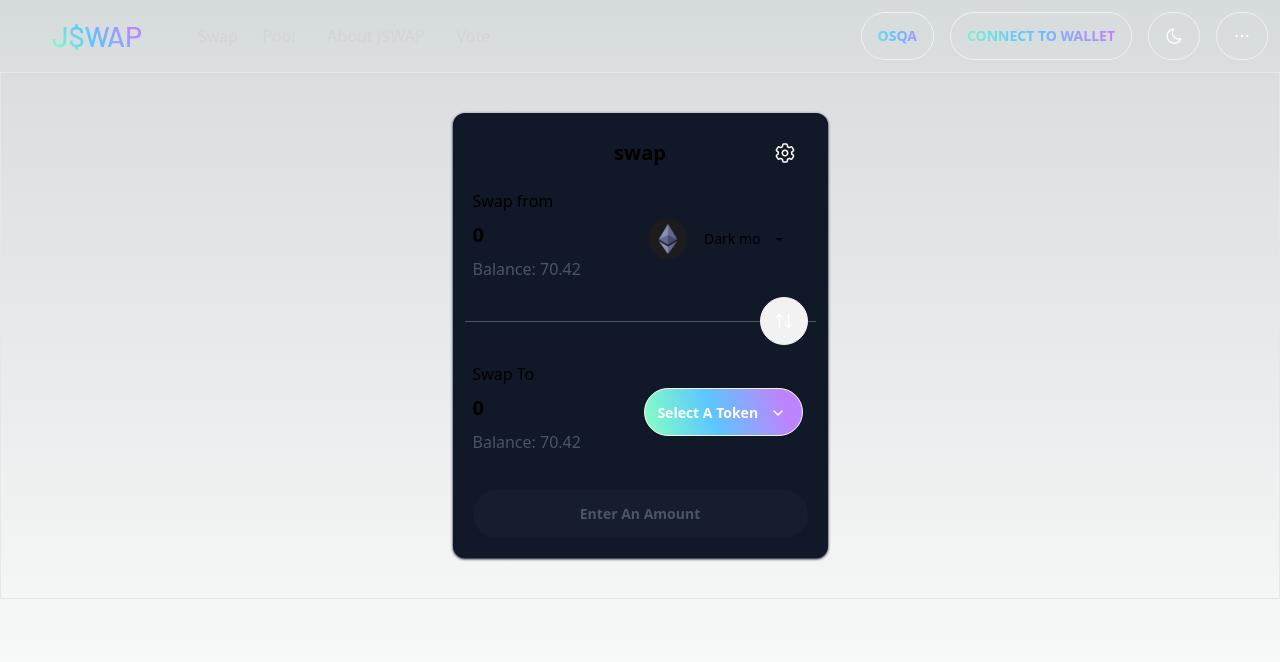
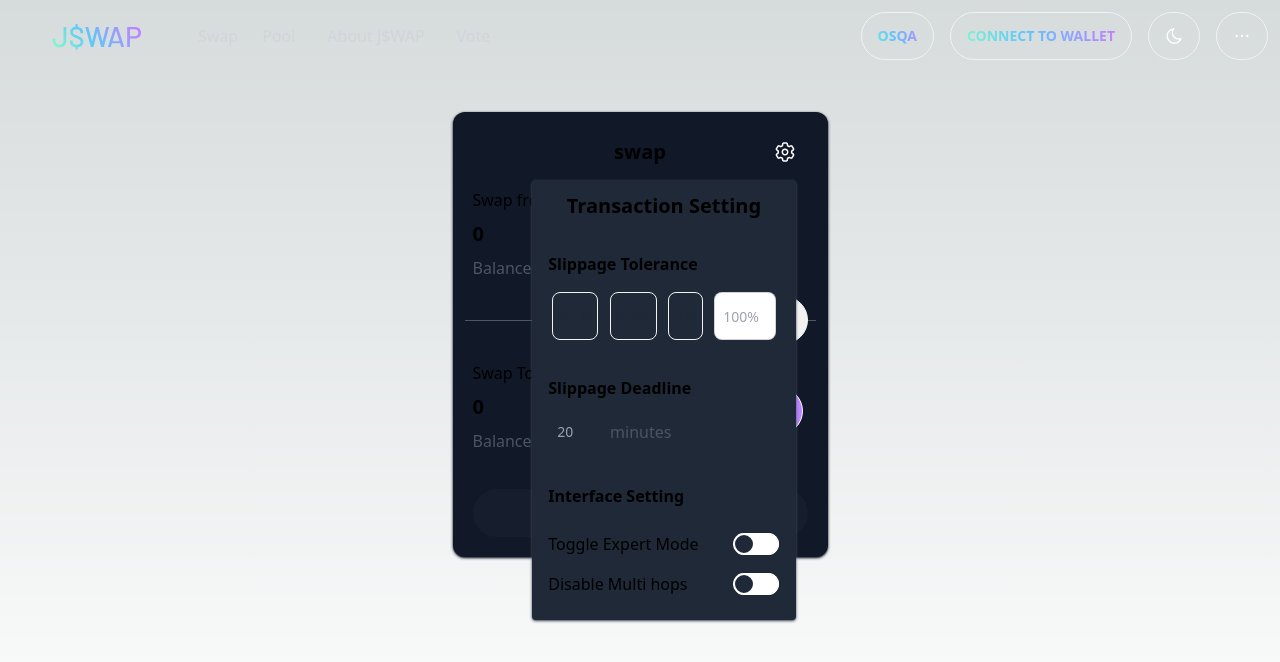
Before and after one commit to ve33-dex/dapp, a Next.js app: page / in a window 1280 px wide. Both pictures are taken after a click on the button 754 px from the left and 153 px from the top of the page. Shown: the top 662 px of the page. Built offline with nearby package versions, Linux system fonts and the light colour scheme.

Commit message:
create modal and select options

```diff
--- a/src/views/Swap.tsx
+++ b/src/views/Swap.tsx
@@ -1,4 +1,4 @@
-import React from 'react';
+import React, {useState} from 'react';
 import SettingIcon from "@/styles/icons/setting.svg"
 import ArrowUpDown from "@/styles/icons/up-down.svg"
 import ArrowDown from "@/styles/icons/arrow-down.svg"
@@ -6,17 +6,65 @@ import ETHIcon from "@/styles/icons/ETH.svg"
 import Image from "next/image";
 
 function Swap() {
+
+    const [modalState , setModalState] = useState<boolean>(false)
+
     return (
-        <section className="flex w-full justify-center p-10 border">
+        <section className="flex w-full justify-center p-10 ">
             <div className="w-[375px] p-3 min-h-[415px] shadow shadow-gray-900 bg-gray-900 rounded-xl ">
 
-                <div className="w-full p-1 flex items-center justify-between">
+                <div className="w-full relative p-1 flex items-center justify-between">
                     <div className="w-1/3"></div>
                     <div className="w-1/3 text-center text-xl font-bold">swap</div>
-                    <button className="btn w-1/3 bg-transparent hover:bg-transparent flex justify-end border-0">
+                    <button onClick={() => modalState ? setModalState(false) : setModalState(true)} className="btn w-1/3 bg-transparent hover:bg-transparent flex justify-end border-0">
                         <Image src={SettingIcon} alt={"setting"}/>
                     </button>
+                    {
+                        modalState &&  <div className="w-3/4 z-10 flex flex-wrap min-h-full rounded bg-gray-800 absolute top-full right-5  shadow shadow-gray-600 p-2">
+                            <div className="w-full font-bold p-1  text-xl text-center">
+                                Transaction Setting
+                            </div>
+                            <div className="w-full flex flex-wrap  mt-5">
+                                <div className="w-full p-2 font-bold">
+                                    Slippage Tolerance
+                                </div>
+                                <div className="flex w-full my-2 justify-evenly items-center">
+                                    <button className="btn bg-gray-800 m-0 p-0 w-auto px-1.5  ">0.1%</button>
+                                    <button className="btn bg-gray-800 m-0 p-0 w-auto px-1.5  ">0.5%</button>
+                                    <button className="btn bg-gray-800 m-0 p-0 w-auto px-1.5  ">1%</button>
+                                    <input type="text" placeholder="100%" className="input input-bordered input-md w-1/4 max-w-xs px-2" />
+                                </div>
+                            </div>
+                            <div className="w-full flex flex-wrap  mt-5">
+                                <div className="w-full p-2 font-bold">
+                                    Slippage Deadline
+                                </div>
+                                <div className="flex w-full my-2 px-2 items-center">
+                                    <input type="number" placeholder="20" className="input bg-gray-800 input-bordered input-sm w-1/4 max-w-xs px-2" />
+                                    <div className="text-gray-600 mx-1">minutes</div>
+                                </div>
+                            </div>
+                            <div className="w-full flex flex-wrap  mt-5">
+                                <div className="w-full p-2 font-bold">
+                                    Interface Setting
+                                </div>
+                                <div className="flex flex-wrap w-full my-2 px-2 items-center">
+                                    <div className="w-full my-2 flex justify-between items-center">
+                                        Toggle Expert Mode
+                                        <input type="checkbox" className="toggle toggle-md"  />
+                                    </div>
+                                    <div className="w-full my-2 flex justify-between items-center">
+                                        Disable Multi hops
+                                        <input type="checkbox" className="toggle toggle-md"  />
+                                    </div>
+                                </div>
+                            </div>
+                        </div>
+                    }
+
                 </div>
+
+
                 <div className="p-2 w-full flex items-center flex-wrap">
                     <div className="w-full">Swap from</div>
                     <div className="w-1/2 flex flex-wrap">
@@ -43,18 +91,78 @@ function Swap() {
                         <div className="text-gray-600 w-full">Balance: 70.42</div>
                     </div>
                     <div className="w-1/2 flex flex-wrap items-center pb-4 justify-center">
-                       <button className="bg-custom btn text-white capitalize flex text-center rounded-full w-auto p-3">
+                       <label htmlFor="my_modal_7" className="bg-custom btn text-white capitalize flex text-center rounded-full w-auto p-3">
                             Select a Token
                            <Image src={ArrowDown} alt={"select token"} />
-                       </button>
+                       </label>
                     </div>
+
+                </div>
+                {/* Put this part before </body> tag */}
+                <input type="checkbox" id="my_modal_7" className="modal-toggle" />
+                <div className="modal backdrop-blur-sm">
+                    <div className="modal-box bg-slate-900">
+                        <h3 className="text-lg font-bold text-center">Select a Token </h3>
+
+                        <div className="flex flex-wrap  mt-5 ">
+                            <div className="w-full p-2 flex justify-center">
+                                <div className="form-control">
+                                    <div className="input-group input-group-lg">
+                                        <input type="text" placeholder="Search…" className="input input-bordered" />
+                                        <button className="btn btn-square">
+                                            <svg xmlns="http://www.w3.org/2000/svg" className="h-6 w-6" fill="none" viewBox="0 0 24 24" stroke="currentColor"><path strokeLinecap="round" strokeLinejoin="round" strokeWidth="2" d="M21 21l-6-6m2-5a7 7 0 11-14 0 7 7 0 0114 0z" /></svg>
+                                        </button>
+                                    </div>
+                                </div>
+                            </div>
+                            <div className="w-full flex flex-wrap  bg-gray-800 rounded-xl p-2 mt-5">
+                                <div className="w-full flex items-center border border-transparent my-3 duration-500 hover:border-primary justify-between  bg-gray-900 rounded-xl p-2 ">
+                                    <div className="w-2/12 flex p-1">
+                                        <figure className="p-5 rounded-xl border "></figure>
+                                    </div>
+                                    <div className="p-3 rounded-xl w-7/12">Fardin Token</div>
+                                    <div className="p-1 rounded-xl w-3/12">10.1023 FTM</div>
+                                </div>
+                                <div className="w-full flex items-center border border-transparent my-3 duration-500 hover:border-primary justify-between  bg-gray-900 rounded-xl p-2 ">
+                                    <div className="w-2/12 flex p-1">
+                                        <figure className="p-5 rounded-xl border "></figure>
+                                    </div>
+                                    <div className="p-3 rounded-xl w-7/12">Fardin Token</div>
+                                    <div className="p-1 rounded-xl w-3/12">10.1023 FTM</div>
+                                </div>
+                                <div className="w-full flex items-center border border-transparent my-3 duration-500 hover:border-primary justify-between  bg-gray-900 rounded-xl p-2 ">
+                                    <div className="w-2/12 flex p-1">
+                                        <figure className="p-5 rounded-xl border "></figure>
+                                    </div>
+                                    <div className="p-3 rounded-xl w-7/12">Fardin Token</div>
+                                    <div className="p-1 rounded-xl w-3/12">10.1023 FTM</div>
+                                </div>
+                                <div className="w-full flex items-center border border-transparent my-3 duration-500 hover:border-primary justify-between  bg-gray-900 rounded-xl p-2 ">
+                                    <div className="w-2/12 flex p-1">
+                                        <figure className="p-5 rounded-xl border "></figure>
+                                    </div>
+                                    <div className="p-3 rounded-xl w-7/12">Fardin Token</div>
+                                    <div className="p-1 rounded-xl w-3/12">10.1023 FTM</div>
+                                </div>
+                                <div className="w-full flex items-center border border-transparent my-3 duration-500 hover:border-primary justify-between  bg-gray-900 rounded-xl p-2 ">
+                                    <div className="w-2/12 flex p-1">
+                                        <figure className="p-5 rounded-xl border "></figure>
+                                    </div>
+                                    <div className="p-3 rounded-xl w-7/12">Fardin Token</div>
+                                    <div className="p-1 rounded-xl w-3/12">10.1023 FTM</div>
+                                </div>
+
+                            </div>
+                        </div>
+
+                    </div>
+                    <label className="modal-backdrop" htmlFor="my_modal_7">Close</label>
                 </div>
                 <div className="w-full p-2 mt-5">
                     <button disabled className="btn w-full rounded-full  disabled:text-gray-600  text-white capitalize ">
                         Enter an Amount
                     </button>
                 </div>
-
             </div>
         </section>
     );
```
